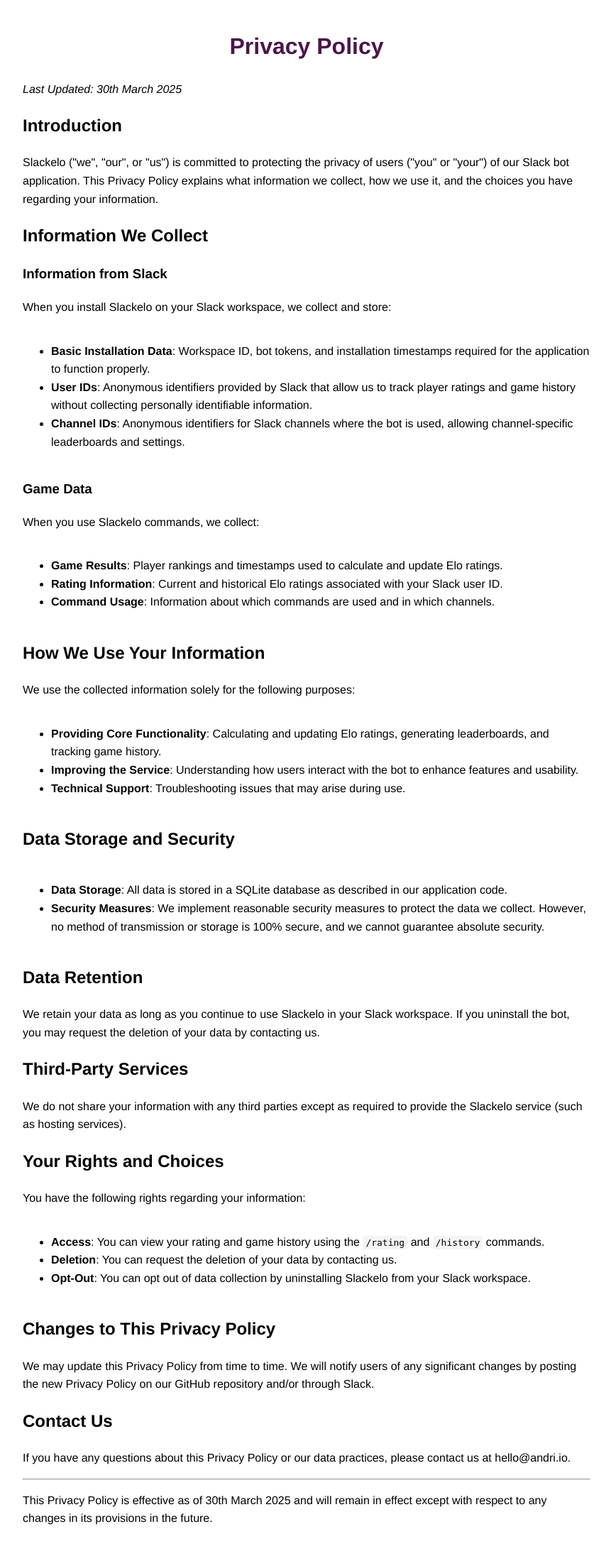
After one commit to ndri/slackelo, a Flask app: page /privacy in a window 1280 px wide. The commit adds this page. Shown: the whole page at 71% size, without its empty margins (208-1069 px from the left). Run offline with Flask 3, Linux system fonts and the light colour scheme; parts of the project's set-up code (start-up, migrations or seed data) failed here and were passed over.

Commit message:
Add privacy policy

```diff
--- a/app.py
+++ b/app.py
@@ -445,6 +445,12 @@
     return render_template("index.html", install_url=install_url)
 
 
+@app.route("/privacy")
+def privacy_policy():
+    """Render the privacy policy page"""
+    return render_template("privacy.html")
+
+
 @app.route("/events", methods=["POST"])
 def slack_events():
     try:
--- /dev/null
+++ b/templates/privacy.html
@@ -0,0 +1,131 @@
+{% extends "base.html" %} {% block title %}Slackelo - Privacy Policy{% endblock %} {%
+block content %}
+<h1>Privacy Policy</h1>
+<div style="text-align: left">
+  <p><em>Last Updated: 30th March 2025</em></p>
+
+  <h2>Introduction</h2>
+  <p>
+    Slackelo ("we", "our", or "us") is committed to protecting the privacy of users
+    ("you" or "your") of our Slack bot application. This Privacy Policy explains what
+    information we collect, how we use it, and the choices you have regarding your
+    information.
+  </p>
+
+  <h2>Information We Collect</h2>
+
+  <h3>Information from Slack</h3>
+  <p>When you install Slackelo on your Slack workspace, we collect and store:</p>
+  <ul>
+    <li>
+      <strong>Basic Installation Data</strong>: Workspace ID, bot tokens, and
+      installation timestamps required for the application to function properly.
+    </li>
+    <li>
+      <strong>User IDs</strong>: Anonymous identifiers provided by Slack that allow us
+      to track player ratings and game history without collecting personally
+      identifiable information.
+    </li>
+    <li>
+      <strong>Channel IDs</strong>: Anonymous identifiers for Slack channels where the
+      bot is used, allowing channel-specific leaderboards and settings.
+    </li>
+  </ul>
+
+  <h3>Game Data</h3>
+  <p>When you use Slackelo commands, we collect:</p>
+  <ul>
+    <li>
+      <strong>Game Results</strong>: Player rankings and timestamps used to calculate
+      and update Elo ratings.
+    </li>
+    <li>
+      <strong>Rating Information</strong>: Current and historical Elo ratings associated
+      with your Slack user ID.
+    </li>
+    <li>
+      <strong>Command Usage</strong>: Information about which commands are used and in
+      which channels.
+    </li>
+  </ul>
+
+  <h2>How We Use Your Information</h2>
+  <p>We use the collected information solely for the following purposes:</p>
+  <ul>
+    <li>
+      <strong>Providing Core Functionality</strong>: Calculating and updating Elo
+      ratings, generating leaderboards, and tracking game history.
+    </li>
+    <li>
+      <strong>Improving the Service</strong>: Understanding how users interact with the
+      bot to enhance features and usability.
+    </li>
+    <li>
+      <strong>Technical Support</strong>: Troubleshooting issues that may arise during
+      use.
+    </li>
+  </ul>
+
+  <h2>Data Storage and Security</h2>
+  <ul>
+    <li>
+      <strong>Data Storage</strong>: All data is stored in a SQLite database as
+      described in our application code.
+    </li>
+    <li>
+      <strong>Security Measures</strong>: We implement reasonable security measures to
+      protect the data we collect. However, no method of transmission or storage is 100%
+      secure, and we cannot guarantee absolute security.
+    </li>
+  </ul>
+
+  <h2>Data Retention</h2>
+  <p>
+    We retain your data as long as you continue to use Slackelo in your Slack workspace.
+    If you uninstall the bot, you may request the deletion of your data by contacting
+    us.
+  </p>
+
+  <h2>Third-Party Services</h2>
+  <p>
+    We do not share your information with any third parties except as required to
+    provide the Slackelo service (such as hosting services).
+  </p>
+
+  <h2>Your Rights and Choices</h2>
+  <p>You have the following rights regarding your information:</p>
+  <ul>
+    <li>
+      <strong>Access</strong>: You can view your rating and game history using the
+      <code>/rating</code> and <code>/history</code> commands.
+    </li>
+    <li>
+      <strong>Deletion</strong>: You can request the deletion of your data by contacting
+      us.
+    </li>
+    <li>
+      <strong>Opt-Out</strong>: You can opt out of data collection by uninstalling
+      Slackelo from your Slack workspace.
+    </li>
+  </ul>
+
+  <h2>Changes to This Privacy Policy</h2>
+  <p>
+    We may update this Privacy Policy from time to time. We will notify users of any
+    significant changes by posting the new Privacy Policy on our GitHub repository
+    and/or through Slack.
+  </p>
+
+  <h2>Contact Us</h2>
+  <p>
+    If you have any questions about this Privacy Policy or our data practices, please
+    contact us at hello@andri.io.
+  </p>
+
+  <hr />
+  <p>
+    This Privacy Policy is effective as of 30th March 2025 and will remain in effect
+    except with respect to any changes in its provisions in the future.
+  </p>
+</div>
+{% endblock %}
```
Also changed, not shown: templates/index.html (+19 -8 lines).
